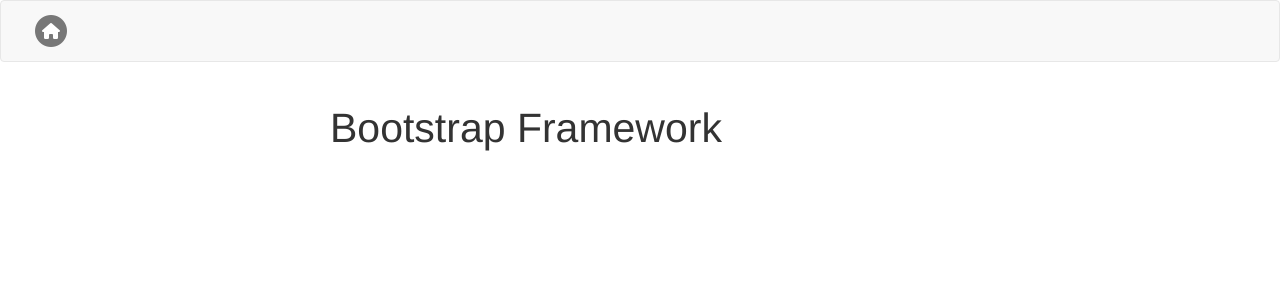
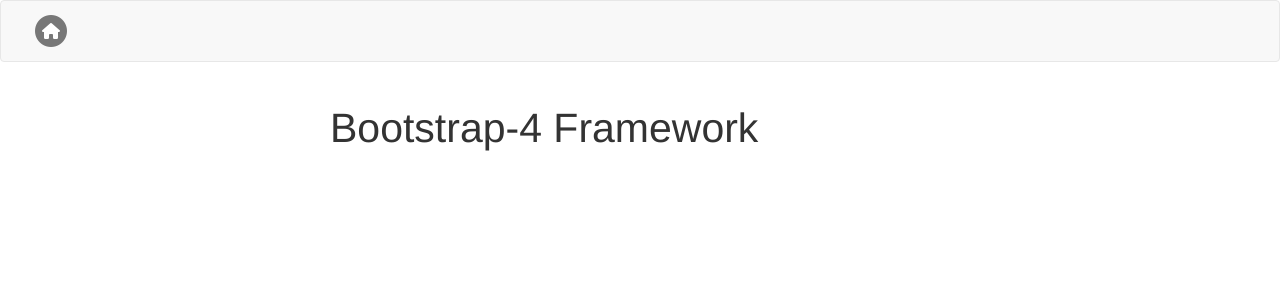
Before and after one commit to UXCabin/Bootstrap-Jekyll, a Jekyll site: the page built from index.html, in a window 1280 px wide. Shown: the top 300 px of the page. Built offline with Jekyll 4.4.1, drawn with Linux system fonts in a browser that asks for light colours; nearby versions of some CDN libraries; library files that are not in the unit come from our copies; Markdown is read by kramdown in place of the engine named in the settings.

Commit message:
Restructure

```diff
--- a/bower.json
+++ b/bower.json
@@ -24,8 +24,8 @@
     "tests"
   ],
   "dependencies": {
-    "bootstrap-sass": "~3.3.4",
-    "normalize-scss": "~3.0.2",
-    "font-awesome": "~4.3.0"
+    // "bootstrap-sass": "~3.3.4",
+    // "normalize-scss": "~3.0.2",
+    // "font-awesome": "~4.3.0"
   }
 }
--- a/index.html
+++ b/index.html
@@ -5,6 +5,6 @@ title: Bootstrap Framework
 
 <div class="container">
 	<div id="home">
-		<h1>Bootstrap Framework</h1>
+		<h1>Bootstrap-4 Framework</h1>
 	</div>
 </div>
```
